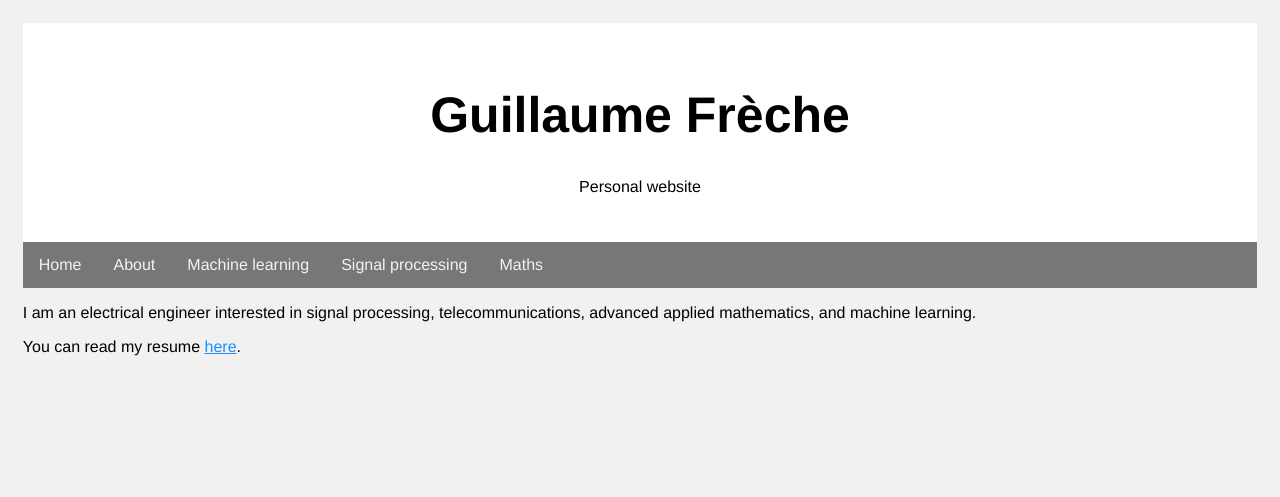
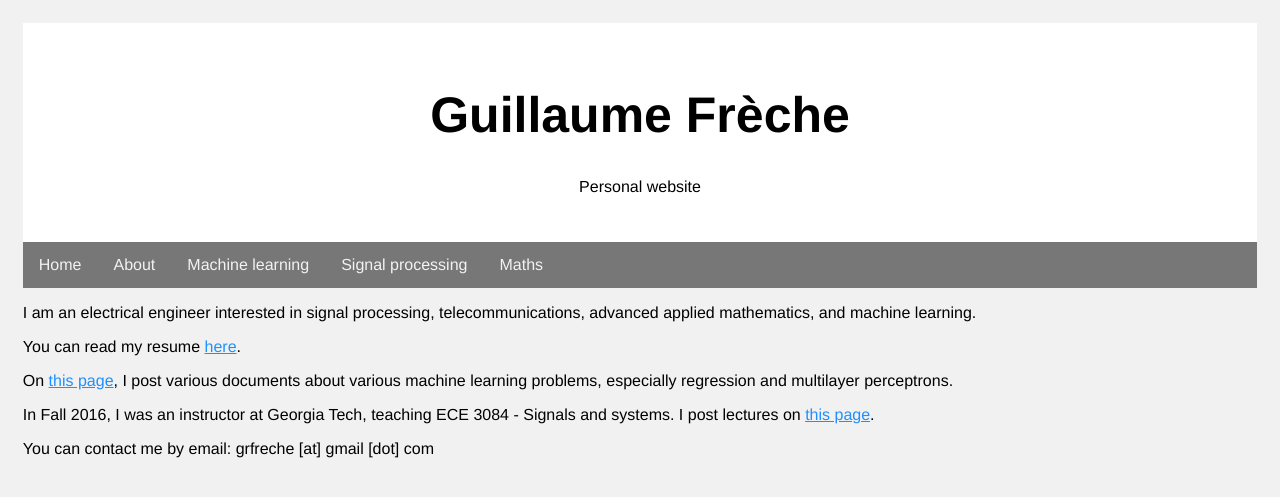
Before and after one commit to grfreche/grfreche.github.io, a Jekyll site: the page built from index.md, in a window 1280 px wide. Shown: the top 497 px of the page. Built offline with Jekyll 4.4.1, drawn with Linux system fonts in a browser that asks for light colours.

Commit message:
Update index.md

```diff
--- a/index.md
+++ b/index.md
@@ -5,3 +5,11 @@ layout: default
 I am an electrical engineer interested in signal processing, telecommunications, advanced applied mathematics, and machine learning.
 
 You can read my resume [here](about).
+
+On [this page](machine_learning),
+I post various documents about various machine learning problems, especially regression and multilayer perceptrons.
+
+In Fall 2016, I was an instructor at Georgia Tech, teaching ECE 3084 - Signals and systems.
+I post lectures on [this page](signal_processing).
+
+You can contact me by email: grfreche \[at\] gmail \[dot\] com
```
